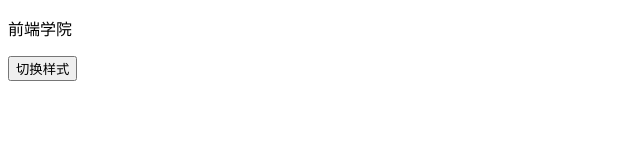
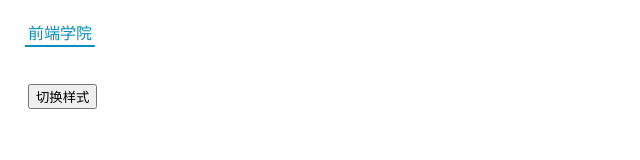
Before and after one commit to Lin-Ya/ife2018, a website: page CSS学院/01/demo.html in a window 1280 px wide. Shown: the whole page, without its empty margins (0-640 px from the left). Drawn offline with Linux system fonts and the light colour scheme.

Commit message:
实现两边扩展效果

```diff
--- a/CSS学院/01/demo.html
+++ b/CSS学院/01/demo.html
@@ -1,13 +1,57 @@
 <!DOCTYPE html>
 <html lang="en">
+
 <head>
     <meta charset="UTF-8">
     <meta name="viewport" content="width=device-width, initial-scale=1.0">
     <meta http-equiv="X-UA-Compatible" content="ie=edge">
+    <style>
+        .tag {
+            margin: 20px;
+        }
+        button {
+            margin: 20px;
+        }
+
+        span {
+            position: relative;
+            transition: all .3s;
+        }
+        span::after {
+            content: '';
+            position: absolute;
+            bottom: -30%;
+            width: 0;
+            left: 50%;
+            transform: translateX(-50%);
+            margin: 0 auto;
+            display: block;
+            border-bottom: 2px solid #088fc0;
+            transition: all .3s;
+
+        }
+        .active span {
+            color: #088fc0;
+        }
+
+        .active span::after {
+            width: 110%;
+            color: #088fc0
+        }
+    </style>
     <title>Document</title>
 </head>
+
 <body>
-    <p>前端学院</p>
-    <button>切换样式</button>
+    <div class="tag active">
+        <span>前端学院</span>
+    </div>
+    <button id=btn>切换样式</button>
+    <script>
+        document.getElementById('btn').addEventListener('click', (e) => {
+            document.querySelector('.tag').classList.toggle('active')
+        })
+    </script>
 </body>
+
 </html>
```
